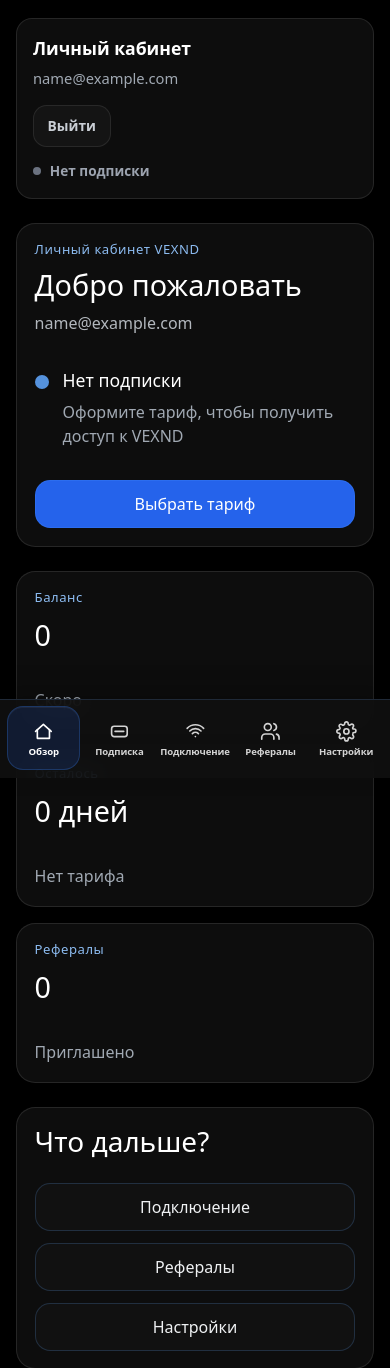
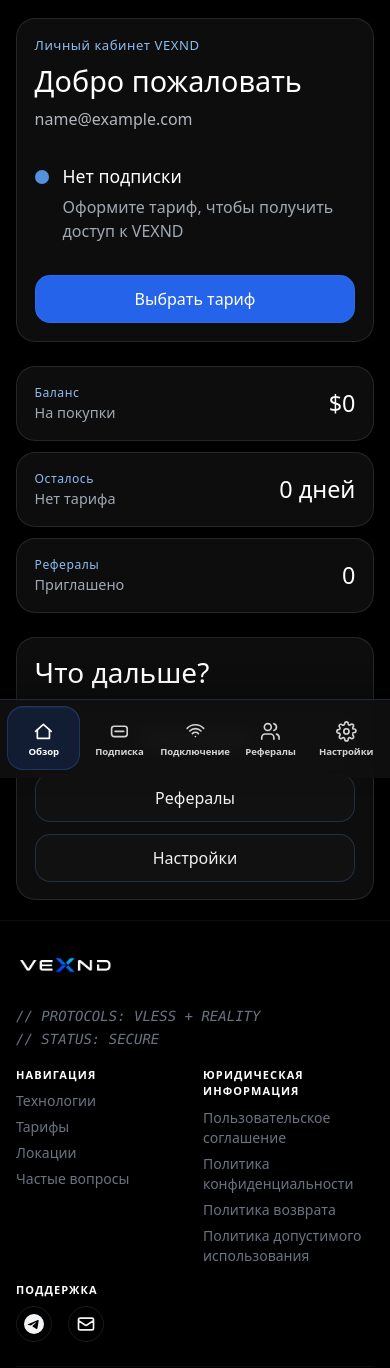
Before and after one commit to DenisGalkin/vexnd, a Flask app: page /dashboard in a window 390 px wide. Shown: the part 66-1434 px from the top of the page. Run offline with Flask 3, Linux system fonts and the light colour scheme; the visitor is signed in with stand-in values (Sample User, id 1); data comes from the database, SQL or seed files in the repository; data that the repository does not hold is empty; some libraries are stand-ins or nearby versions.

Commit message:
Updated dashboard mobile

```diff
--- a/app/ui/static/css/styles.css
+++ b/app/ui/static/css/styles.css
@@ -2390,6 +2390,42 @@ a:focus-visible, button:focus-visible, input:focus-visible, select:focus-visible
         padding-bottom: calc(5.8rem + env(safe-area-inset-bottom, 0px));
     }
 
+    .overview-metrics {
+        gap: .7rem;
+    }
+
+    .overview-metric {
+        display: grid;
+        grid-template-columns: minmax(0, 1fr) auto;
+        grid-template-areas:
+            "label value"
+            "hint value";
+        align-items: start;
+        min-height: 0;
+        padding: .85rem;
+        gap: .15rem .9rem;
+    }
+
+    .overview-metric__label {
+        grid-area: label;
+        font-size: .76rem;
+        line-height: 1rem;
+    }
+
+    .overview-metric__value {
+        grid-area: value;
+        align-self: center;
+        text-align: right;
+        font-size: clamp(1.35rem, 6vw, 1.8rem);
+    }
+
+    .overview-metric__hint {
+        grid-area: hint;
+        margin-top: 0;
+        font-size: .9rem;
+        line-height: 1.35;
+    }
+
     .dashboard-mobile-summary {
         padding: 1rem;
     }
--- a/app/ui/templates/dashboard.html
+++ b/app/ui/templates/dashboard.html
@@ -44,25 +44,6 @@
   </aside>
   <!-- Main content area; each section shown based on sidebar selection -->
   <main class="dashboard-main flex-1 flex flex-col gap-6">
-    <section class="dashboard-mobile-summary glass-effect rounded-2xl p-4 lg:hidden">
-      <div class="dashboard-mobile-summary__head">
-        <div>
-          <div class="dashboard-mobile-summary__title">{{ _('Личный кабинет') }}</div>
-          <div class="dashboard-mobile-summary__email break-anywhere">{{ current_user.email }}</div>
-        </div>
-        <form method="POST" action="{{ url_for('logout') }}">
-          <input type="hidden" name="csrf_token" value="{{ csrf_token() }}">
-          <button type="submit" class="dashboard-mobile-summary__logout">{{ _('Выйти') }}</button>
-        </form>
-      </div>
-      <div class="dashboard-mobile-summary__status">
-        <span class="inline-block w-2 h-2 rounded-full {% if is_active %}bg-emerald-400{% elif has_subscription_record %}bg-amber-400{% else %}bg-gray-500{% endif %}"></span>
-        <span class="{% if is_active %}text-emerald-200{% elif has_subscription_record %}text-amber-200{% else %}text-gray-400{% endif %}">
-          {% if is_active %}{{ _('Активна') }}{% elif has_subscription_record %}{{ _('Ожидает оплаты') }}{% else %}{{ _('Нет подписки') }}{% endif %}
-        </span>
-      </div>
-    </section>
-
     <!-- Overview panel: welcome, metrics and actions -->
     <section id="panel-overview" class="dashboard-section active">
       {% include "dashboard/_overview_tab.html" %}
--- a/app/ui/templates/dashboard/_overview_tab.html
+++ b/app/ui/templates/dashboard/_overview_tab.html
@@ -32,8 +32,8 @@
   <section class="overview-metrics" aria-label="{{ _('Ключевые показатели') }}">
     <article class="overview-metric glass-effect">
       <div class="overview-metric__label">{{ _('Баланс') }}</div>
-      <div class="overview-metric__value">0</div>
-      <p class="overview-metric__hint">{{ _('Скоро') }}</p>
+      <div class="overview-metric__value">$0</div>
+      <p class="overview-metric__hint">{{ _('На покупки') }}</p>
     </article>
 
     <article class="overview-metric glass-effect">
--- a/app/ui/templates/dashboard/_subscription_tab.html
+++ b/app/ui/templates/dashboard/_subscription_tab.html
@@ -1,4 +1,4 @@
-{%- set plan_name = subscription_plan_name if subscription_plan_name else ('VEXND VPN' if is_active else '—') -%}
+{%- set plan_name = subscription_plan_name if subscription_plan_name else ('VEXND VPN' if is_active else _('Нет')) -%}
 {%- set days_left = remaining_days if remaining_days is not none and remaining_days > 0 else (((subscription.expiry_date - now).total_seconds() / 86400)|round(0, 'ceil')|int if subscription and subscription.expiry_date and subscription.expiry_date > now else 0) -%}
 {%- set expiry_date = subscription.expiry_date.strftime('%d.%m.%Y') if subscription and subscription.expiry_date else '—' -%}
 {%- set status_label = (_('Активна') if is_active else (_('Истекла') if has_subscription_record else _('Нет подписки'))) -%}
```
